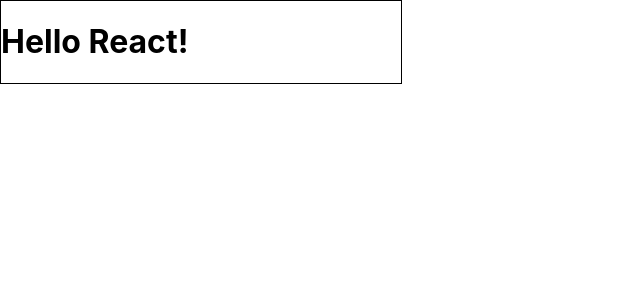
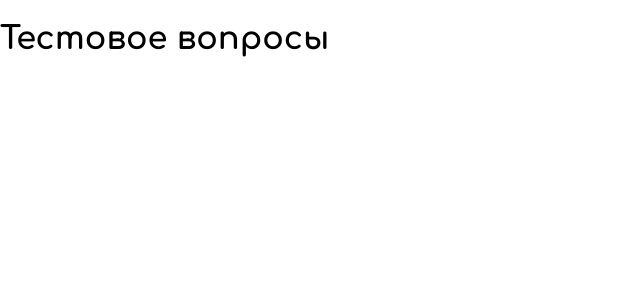
Before and after one commit to Belchenkov/react-quiz, a React app: page / in a window 1280 px wide. Shown: the top 300 px of the page, without its empty margins (0-640 px from the left). Built offline with nearby package versions, Linux system fonts and the light colour scheme.

Commit message:
Создание главной страницы

```diff
--- a/src/App.js
+++ b/src/App.js
@@ -1,14 +1,13 @@
 import React, { Component } from 'react';
 
 import Layout from "./hoc/Layout/Layout";
+import Quiz from "./containers/Quiz/Quiz";
 
 class App extends Component {
   render() {
     return (
         <Layout>
-          <div style={{width: 400, border: '1px solid black'}}>
-            <h1>Hello React!</h1>
-          </div>
+          <Quiz />
         </Layout>
     );
   }
--- /dev/null
+++ b/src/containers/Quiz/Quiz.css
@@ -0,0 +1,13 @@
+.Quiz {
+    display: flex;
+    justify-content: center;
+    padding-top: 100px;
+    flex-grow: 1;
+    width: 100%;
+    /*background: linear-gradient(90deg, #5041b2 0%, #7969e6 100%);*/
+    background: url("../../assets/img/wheat.png") repeat;
+}
+
+.Quiz h1 {
+    margin-left: 10px;
+}
--- /dev/null
+++ b/src/containers/Quiz/Quiz.js
@@ -0,0 +1,19 @@
+import React, {Component} from 'react';
+
+import classes from './Quiz.css';
+
+class Quiz extends Component {
+    state = {
+        quiz: []
+    };
+
+    render () {
+        return (
+            <div className={classes.Quiz}>
+                <h1>Тестовое вопросы</h1>
+            </div>
+        );
+    }
+}
+
+export default Quiz;
--- a/src/hoc/Layout/Layout.css
+++ b/src/hoc/Layout/Layout.css
@@ -2,6 +2,8 @@
     height: 100vh;
     display: flex;
     flex-direction: column;
+    color: #fff;
+    text-shadow: 0 0 6px #000;
 }
 
 .Layout main{
--- a/src/hoc/Layout/Layout.js
+++ b/src/hoc/Layout/Layout.js
@@ -1,5 +1,6 @@
 import React, {Component} from 'react';
 import classes from './Layout.css';
+
 
 class Layout extends Component {
     render () {
--- a/src/index.css
+++ b/src/index.css
@@ -1,9 +1,9 @@
+@import url('https://fonts.googleapis.com/css?family=Comfortaa:400,700&subset=cyrillic');
+
 body {
   margin: 0;
   padding: 0;
-  font-family: -apple-system, BlinkMacSystemFont, "Segoe UI", "Roboto", "Oxygen",
-    "Ubuntu", "Cantarell", "Fira Sans", "Droid Sans", "Helvetica Neue",
-    sans-serif;
+  font-family: 'Comfortaa', cursive;
   -webkit-font-smoothing: antialiased;
   -moz-osx-font-smoothing: grayscale;
 }
```
Also changed, not shown: src/assets/img/wheat.png (added), src/components/ActiveQuiz/ActiveQuiz.css (added), src/components/ActiveQuiz/ActiveQuiz.js (added).
